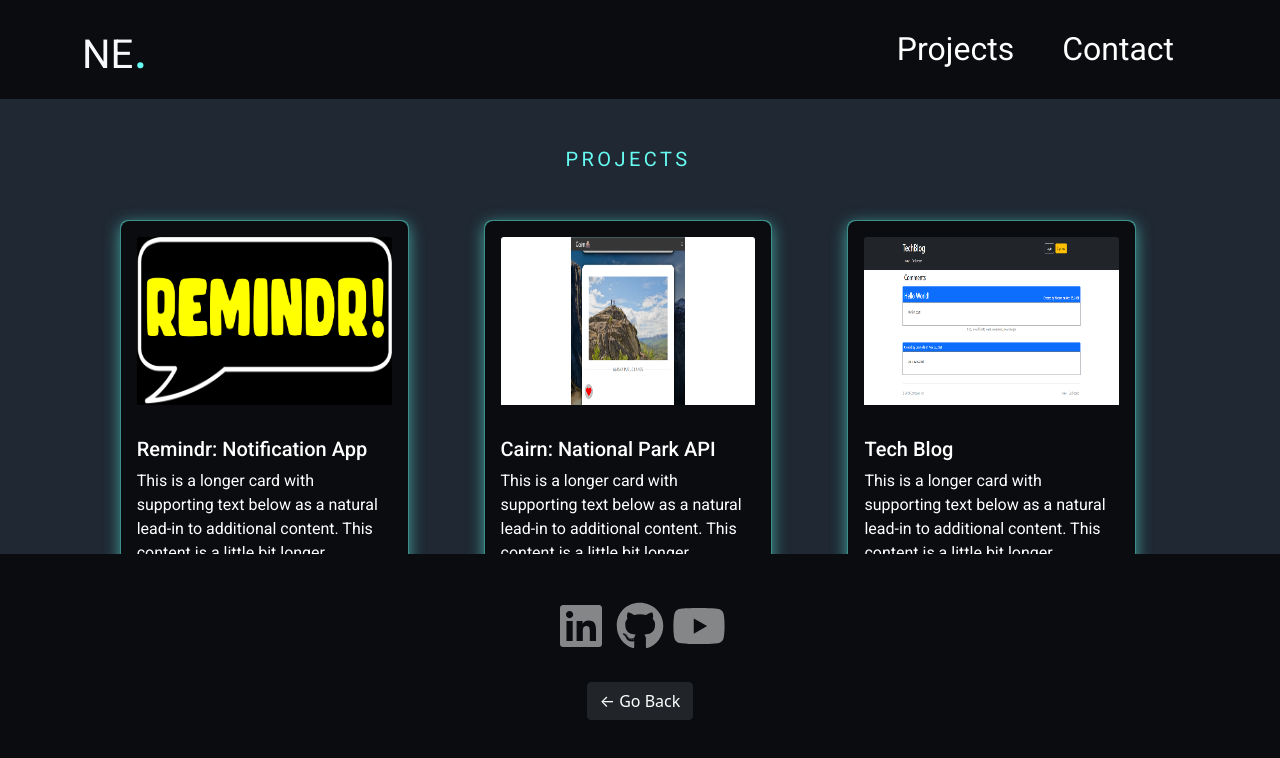
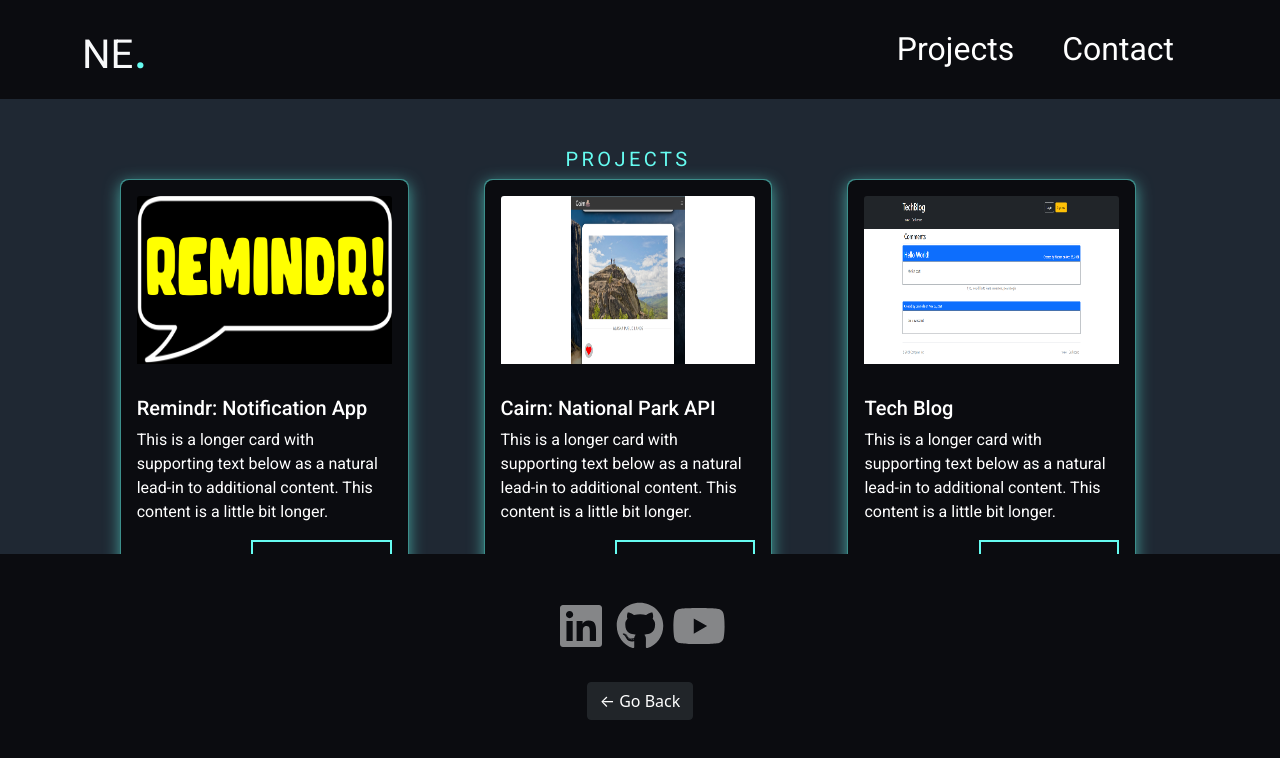
Before and after one commit to TechnoPrep/react-portfolio, a React (Create React App) app: page /projects in a window 1280 px wide. Shown: the top 758 px of the page. Built offline with nearby package versions, Linux system fonts and the light colour scheme.

Commit message:
Updated styling to be more consistent

```diff
--- a/src/pages/Projects.js
+++ b/src/pages/Projects.js
@@ -30,7 +30,7 @@
         </div>
         <div
           className="row d-flex align-content-center"
-          style={{ position: "relative", height: "504px" }}
+
         >
 
           <div className="col-sm-6 col-lg-4 d-flex justify-content-center">
```
